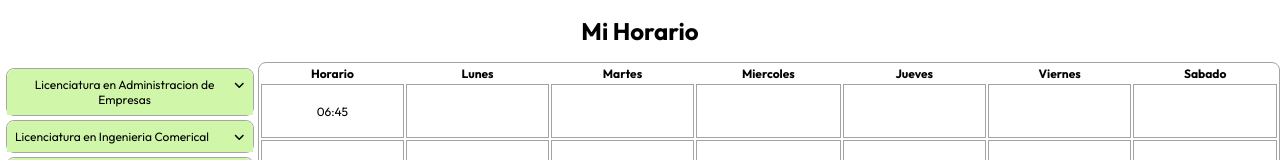
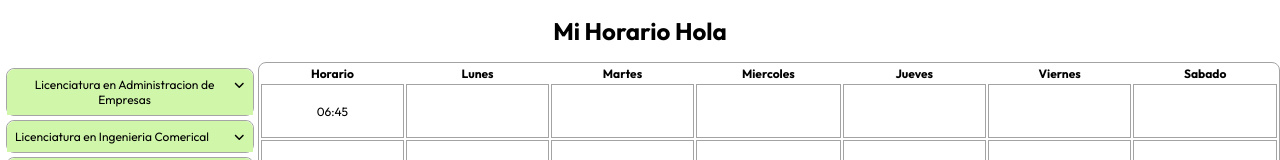
Before and after one commit to Kachma6/SquechuleUMSSFCE, a React (Vite) app: page / in a window 1280 px wide. Shown: the top 160 px of the page. Built offline with nearby package versions, Linux system fonts and the light colour scheme.

Commit message:
Update App.jsx
Prueba

```diff
--- a/src/App.jsx
+++ b/src/App.jsx
@@ -79,7 +79,7 @@ function App() {
     <div className='ctn-app'>
 
       <div className='ctn-header'>
-        <h1>Mi Horario </h1>
+        <h1>Mi Horario Hola</h1>
 
         <button className={isDesplegated?"menu-responsive-der hidden":"menu-responsive-der"} onClick={()=>setIsDesplegated(!isDesplegated)}><FontAwesomeIcon icon={faChevronLeft} /></button>
         <button className="menu-responsive-izq" onClick={()=>setIsDesplegated(!isDesplegated)}><FontAwesomeIcon icon={faChevronRight} /></button>
```
